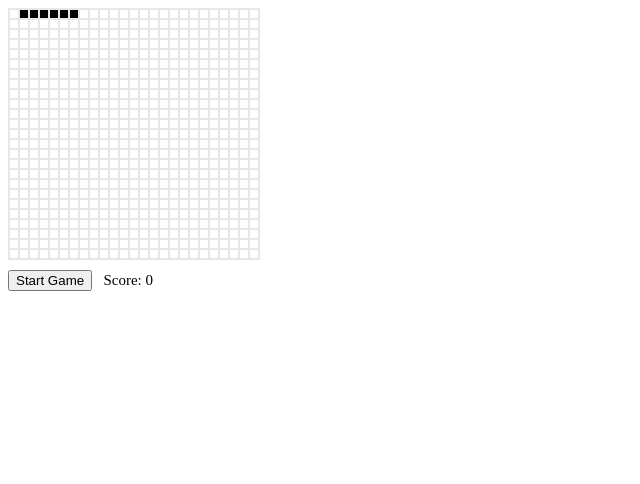
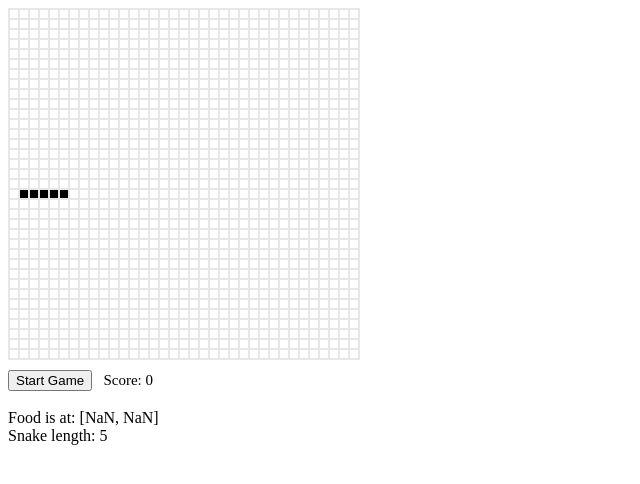
Before and after one commit to wjh3355/snake, a React (Vite) app: page / in a window 1280 px wide. Shown: the top 484 px of the page, without its empty margins (0-640 px from the left). Built offline with nearby package versions, Linux system fonts and the light colour scheme.

Commit message:
building

```diff
--- a/src/App.tsx
+++ b/src/App.tsx
@@ -1,23 +1,32 @@
 import { useState, useEffect, useRef } from "react";
-import { random } from "lodash";
+import { random, floor } from "lodash";
 import { Grid, Cell } from "./StyledComps";
 import { SnakeArrayType, SnakeDirType, coords } from "./types";
 
-const gridSideLength = 25;
+const gridSideLength = 35
+;
 const cellSideLength = 10;
 
-const initialSnake: SnakeArrayType = [
-   // FIRST VALUE IS HEAD OF SNAKE!!!
-   [7, 25], [6, 25], [5, 25], [4, 25], [3, 25], [2, 25]
-];
+const initialSnakeLength = 5;
+const initialSnake: SnakeArrayType = getInitialSnake();
 
-const gameTick = 100;
+function getInitialSnake() {
+   const arr: SnakeArrayType = [];
+   const y = floor(gridSideLength / 2);
+   for (let x = initialSnakeLength + 1; x > 1; x--) {
+      arr.push([x, y]);
+   };
+   return arr;
+}
+
+
+const gameTick = 120;
 
 export default function App() {
 
    const [snake, setSnake] = useState<SnakeArrayType>(initialSnake);
 
-   const food = useRef<coords>([0, 0]);
+   const food = useRef<coords>([NaN, NaN]);
 
    const snakeDir = useRef<SnakeDirType>('RIGHT');
 
@@ -38,8 +47,7 @@ export default function App() {
       }
 
       return () => {
-        if (gameInterval) clearInterval(gameInterval);
-        console.log("CLEARING GAME INTERVAL");
+         if (gameInterval) clearInterval(gameInterval);
       };
    }, [isGameRunning]);
 
@@ -72,18 +80,16 @@ export default function App() {
       for (let y = gridSideLength; y > 0; y--) {
          for (let x = 1; x <= gridSideLength; x++) {
 
-
             const isPartOfSnake = snake.some(([snake_x, snake_y]) => snake_x === x && snake_y === y);
 
             const [food_x, food_y] = food.current;
             const isFood = (food_x === x && food_y === y);
 
-
             grid.push(
                <Cell
                   key={`${x}-${y}`}
-                  snake={isPartOfSnake}
-                  food={isFood}
+                  $snake={isPartOfSnake}
+                  $food={isFood}
                ></Cell>
             );
          };
@@ -157,7 +163,6 @@ export default function App() {
       do {
          food_x = random(1, gridSideLength);
          food_y = random(1, gridSideLength);
-         console.log("Hi");
       } while (snakeArray.some(([x, y]) => x === food_x && y === food_y));
       return [food_x, food_y];
    };
@@ -174,8 +179,8 @@ export default function App() {
    return (
       <>
          <Grid
-            gridSideLength={gridSideLength}
-            cellSideLength={cellSideLength}
+            $gridSideLength={gridSideLength}
+            $cellSideLength={cellSideLength}
          >
             {generateGrid()}
          </Grid>
@@ -197,6 +202,9 @@ export default function App() {
                <h3 style={{color: "red"}}><strong>GAME OVER</strong></h3>
             }
          </div>
+         <br/>
+         <div>Food is at: [{food.current.join(', ')}]</div>
+         <div>Snake length: {snake.length}</div>
       </>
    );
 }
--- a/src/StyledComps.tsx
+++ b/src/StyledComps.tsx
@@ -1,12 +1,12 @@
 import styled from "styled-components";
 
-type GridProps = { gridSideLength: number; cellSideLength: number };
-type CellProps = { snake: boolean; food: boolean };
+type GridProps = { $gridSideLength: number; $cellSideLength: number };
+type CellProps = { $snake: boolean; $food: boolean };
 
 export const Grid = styled.div<GridProps>`
    --gridTotalWidthPx: ${props =>
-      props.gridSideLength * props.cellSideLength}px;
-   --gridSideLength: ${props => props.gridSideLength};
+      props.$gridSideLength * props.$cellSideLength}px;
+   --gridSideLength: ${props => props.$gridSideLength};
 
    width: var(--gridTotalWidthPx);
    height: var(--gridTotalWidthPx);
@@ -21,8 +21,8 @@ export const Cell = styled.div<CellProps>`
    border: 1px solid #e7e7e7;
 
    background-color: ${props => {
-      if (props.snake) return "rgb(0, 0, 0)";
-      if (props.food) return "rgb(163, 47, 47)";
+      if (props.$snake) return "rgb(0, 0, 0)";
+      if (props.$food) return "rgb(163, 47, 47)";
       return "white";
    }};
 `;
--- a/vite.config.ts
+++ b/vite.config.ts
@@ -4,4 +4,5 @@ import react from "@vitejs/plugin-react";
 // https://vitejs.dev/config/
 export default defineConfig({
    plugins: [react()],
+   base: '/'
 });
```
